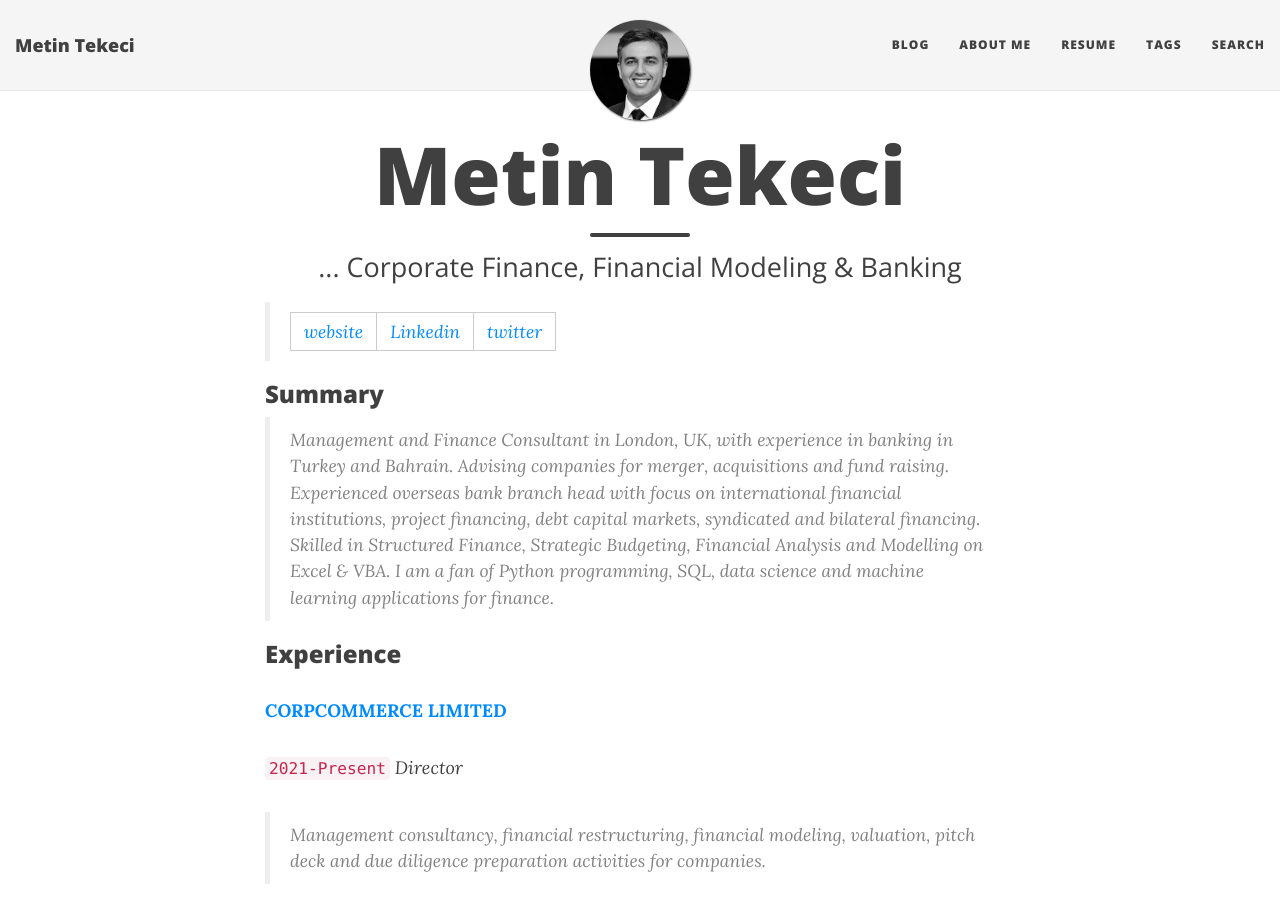
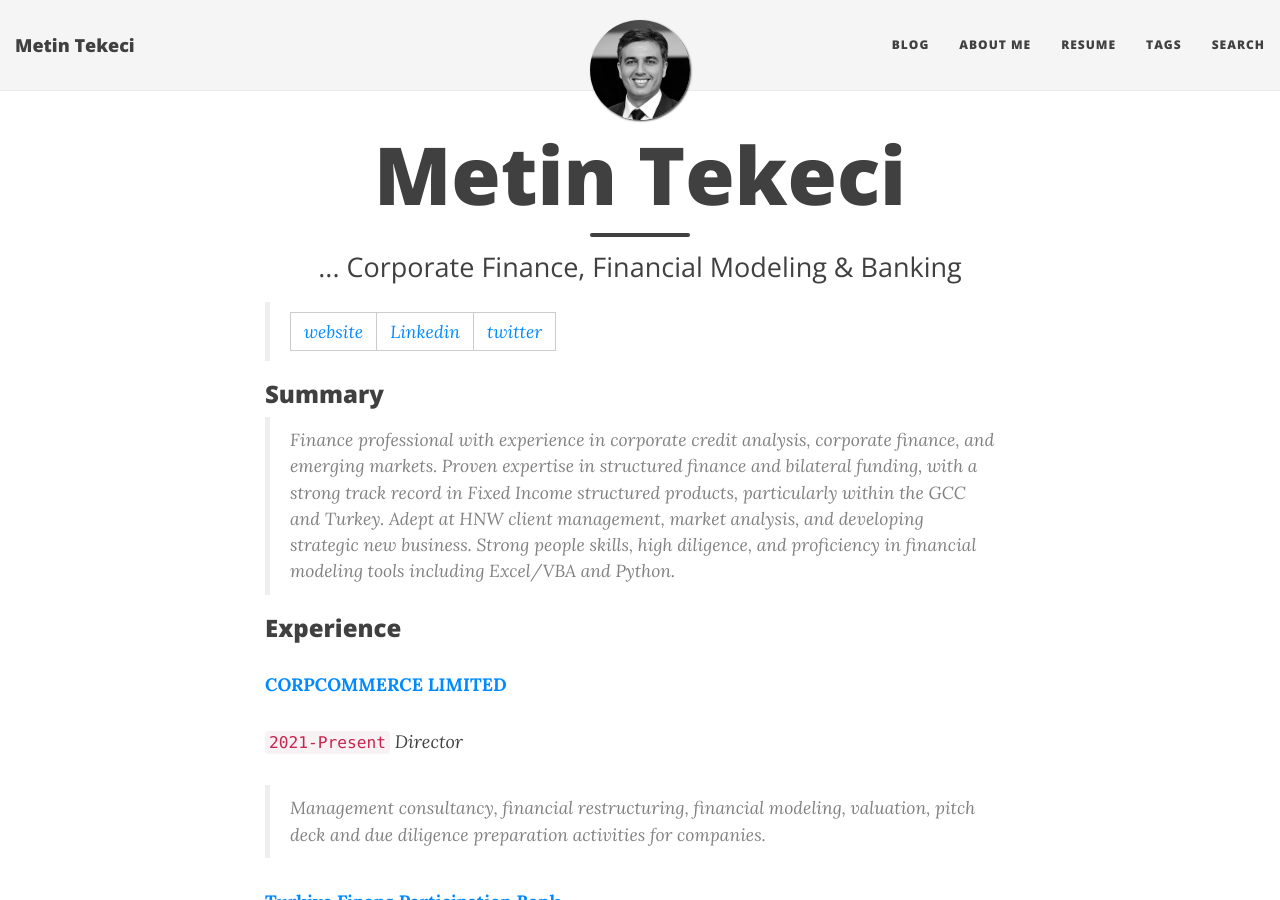
Before and after one commit to metintekeci/metintekeci.github.io, a Jekyll site: the page built from resume.md, in a window 1280 px wide and 900 px high. Built offline with Jekyll 4.4.1, drawn with Linux system fonts in a browser that asks for light colours; nearby versions of some CDN libraries; library files that are not in the unit come from our copies; some of the changed text lies outside the part shown.

```diff
--- a/resume.md
+++ b/resume.md
@@ -7,9 +7,7 @@
 
 ### Summary
 
->Management and Finance Consultant in London, UK, with experience in banking in Turkey and Bahrain.
-Advising companies for merger, acquisitions and fund raising. Experienced overseas bank branch head with focus on international financial institutions, project financing, debt capital markets, syndicated and bilateral financing.
-Skilled in Structured Finance, Strategic Budgeting, Financial Analysis and Modelling on Excel & VBA. I am a fan of Python programming, SQL, data science and machine learning applications for finance.
+> Finance professional with experience in corporate credit analysis, corporate finance, and emerging markets. Proven expertise in structured finance and bilateral funding, with a strong track record in Fixed Income structured products, particularly within the GCC and Turkey. Adept at HNW client management, market analysis, and developing strategic new business. Strong people skills, high diligence, and proficiency in financial modeling tools including Excel/VBA and Python.
 
 ### Experience
 
@@ -23,14 +21,14 @@
 
 `2015-2017` _Head of Bahrain Branch_
 
->Head of first overseas branch of the bank, licensed by CBB as wholesale islamic.
+> Head of first overseas branch of the bank, licensed by CBB as wholesale islamic.
 Focus on bilateral funding for the bank.
 Implement project finance over corporate sukuk issuances.
 Lead or join syndicated financing or funding activities for Turkish corporates.
 
 `2014-2015` _FI & Structured Finance - Asst. Vice President_
 
->Led the Structured Finance Team for funding non-Bank corporations.
+> Led the Structured Finance Team for funding non-Bank corporations.
 Finalized TRY343mio issuances, one of which is the first ever in energy industry.
 Coordinated fatwa discussions for these transactions.
 Managed public TRY sukuk issuance program for the bank.
@@ -39,7 +37,7 @@
 
 `2012-2014` _Strategy and Business Development - Asst. Vice President_
 
->Medium Term - 5 year - financial projection of the bank with a special focus on strategic targets; specifying wholesale funding needs, equity capital requirements, branching decisions.
+> Medium Term - 5 year - financial projection of the bank with a special focus on strategic targets; specifying wholesale funding needs, equity capital requirements, branching decisions.
 Contribute to discussions with the senior management on scenarios and strategy updates.
 Developed a complex financial projection spreadsheet with advanced VBA and SQL scripting.
 Compare bank performance analysis on the peer group and the overall industry.
@@ -48,14 +46,14 @@
 
 `2011-2012` _Affluent Banking Asst. Manager_
 
->Responsible for developing customer base for HNWIs.
+> Responsible for developing customer base for HNWIs.
 Implemented first mass housing loan project for the Izmir Branch.
 Trained branch staff on Indiviual Pension System sales.
 Supported Commercial RMs for complex funding needs of customers.
 
 `2009-2011` _Risk Analytics - Supervisor_
 
->Created initial data gathering SQL scripts for credit portfolio and risk analysis.
+> Created initial data gathering SQL scripts for credit portfolio and risk analysis.
 Implementation of first retail credit scoring model.
 Assisted on credit risk model implementations for SME and Commercial segments.
 Engaged in IT infrastructure analysis for credit risk management software implementations.
@@ -63,7 +61,7 @@
 
 `2008-2009` _Information Systems Auditor, CISA_
 
->Engaged in first IT Inventory audit of the bank and relevant follow up procedures.
+> Engaged in first IT Inventory audit of the bank and relevant follow up procedures.
 Implemented datawarehouse audit, and recommended changes according to best practices.
 Performed Internet branch audits (functionality and security), examined Pen-Test results.
 ATM Inventory and performance audits of the ATM services, as well as service providers.
@@ -73,7 +71,7 @@
 
 `2006-2008` _Auditor_
 
->Performed financial and operational audits in accordance with the internal audit program.
+> Performed financial and operational audits in accordance with the internal audit program.
 Participated in financial crime investigations as an assistant auditor.
 Worked as a member of IT Audit Team, upon a selective training.
 Engaged and reported on Internet and ATM fraud Investigations  performed periodic branch audits.
```
Also changed, not shown: other parts of resume.md (+7 -7 lines), _posts/2024-11-15-simple-hedge.md (+3 -4 lines).
